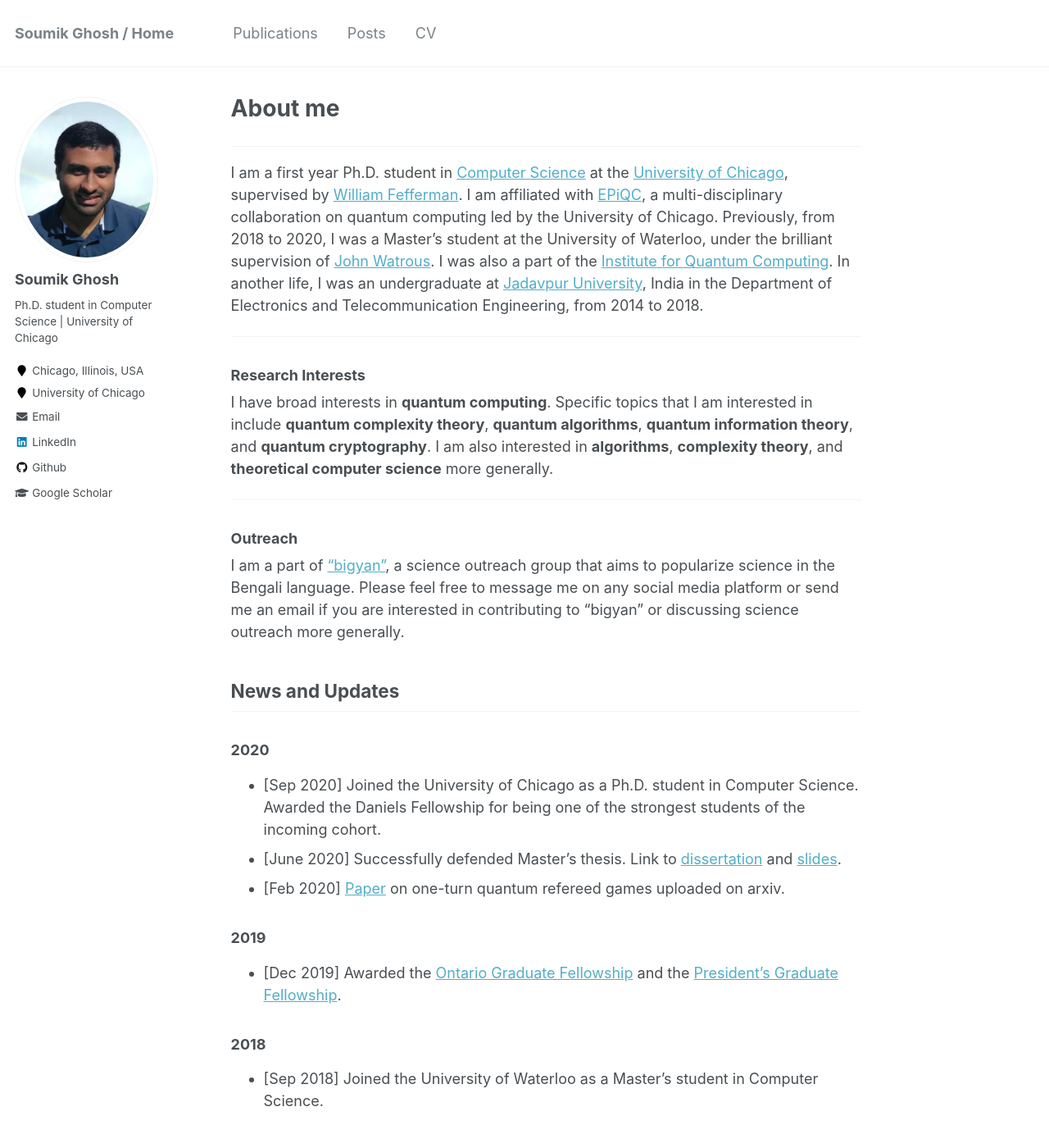
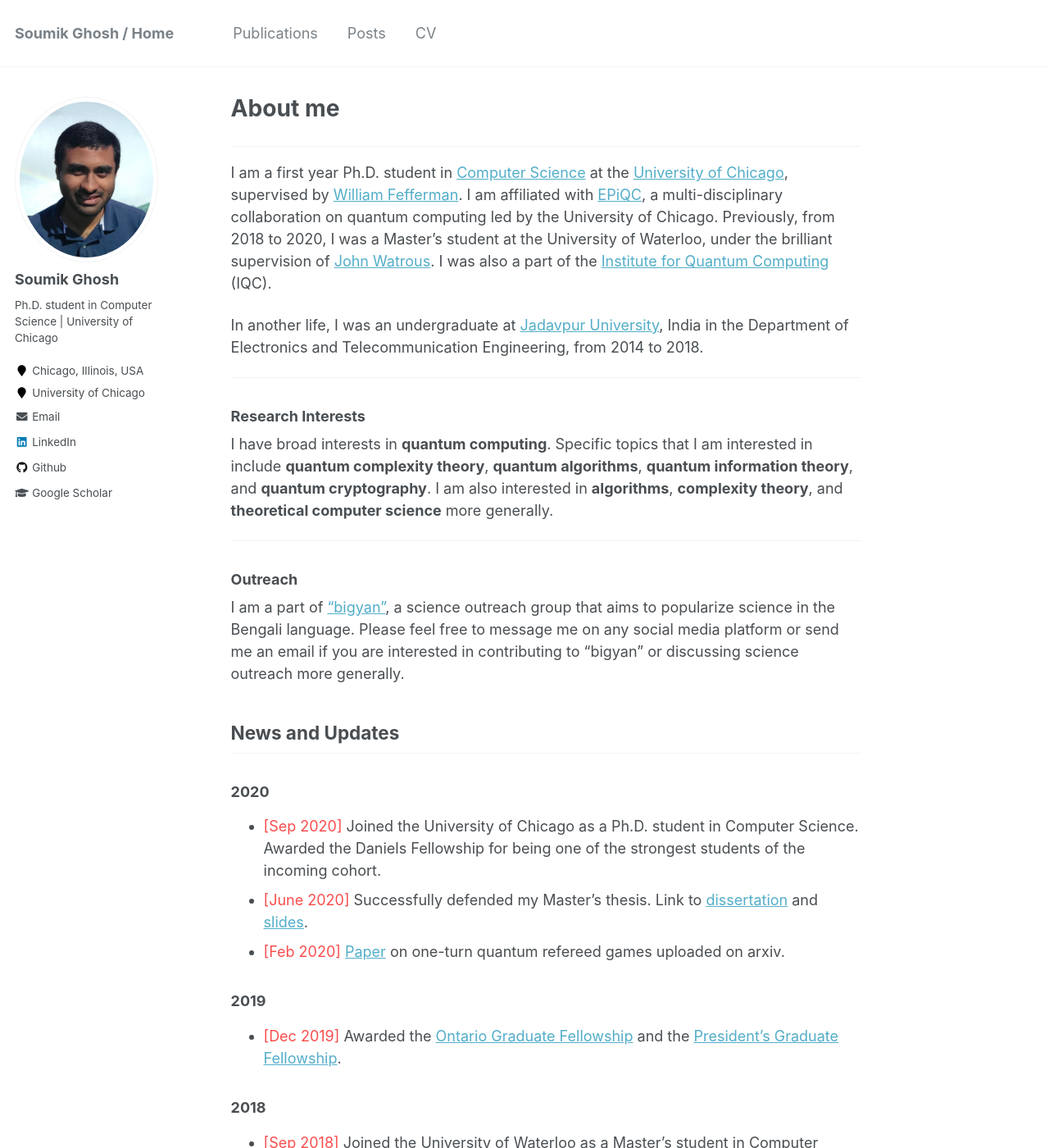
Before and after one commit to soumikghosh23/soumikghosh23.github.io, a Jekyll site: the page built from _pages/about.md, in a window 1280 px wide and 1400 px high. Shown: the whole window at 82% size. Built offline with Jekyll 4.4.1, drawn with Linux system fonts in a browser that asks for light colours; some of the changed text lies outside the part shown.

Commit message:
debugging

```diff
--- a/_pages/about.md
+++ b/_pages/about.md
@@ -9,7 +9,9 @@ redirect_from:
 ---
 
 ------
-I am a first year Ph.D. student in [Computer Science](https://computerscience.uchicago.edu){:target="_blank"} at the [University of Chicago](https://www.uchicago.edu){:target="_blank"}, supervised by [William Fefferman](http://www.billfefferman.com){:target="_blank"}. I am affiliated with [EPiQC](https://www.epiqc.cs.uchicago.edu){:target="_blank"}, a multi-disciplinary collaboration on quantum computing led by the University of Chicago. Previously, from 2018 to 2020, I was a Master's student at the University of Waterloo, under the brilliant supervision of [John Watrous](https://cs.uwaterloo.ca/~watrous/){:target="_blank"}. I was also a part of the [Institute for Quantum Computing](https://uwaterloo.ca/institute-for-quantum-computing/){:target="_blank"}. In another life, I was an undergraduate at [Jadavpur University](http://www.jaduniv.edu.in){:target="_blank"}, India in the Department of Electronics and Telecommunication Engineering, from 2014 to 2018.
+I am a first year Ph.D. student in [Computer Science](https://computerscience.uchicago.edu){:target="_blank"} at the [University of Chicago](https://www.uchicago.edu){:target="_blank"}, supervised by [William Fefferman](http://www.billfefferman.com){:target="_blank"}. I am affiliated with [EPiQC](https://www.epiqc.cs.uchicago.edu){:target="_blank"}, a multi-disciplinary collaboration on quantum computing led by the University of Chicago. Previously, from 2018 to 2020, I was a Master's student at the University of Waterloo, under the brilliant supervision of [John Watrous](https://cs.uwaterloo.ca/~watrous/){:target="_blank"}. I was also a part of the [Institute for Quantum Computing](https://uwaterloo.ca/institute-for-quantum-computing/){:target="_blank"} (IQC).
+
+In another life, I was an undergraduate at [Jadavpur University](http://www.jaduniv.edu.in){:target="_blank"}, India in the Department of Electronics and Telecommunication Engineering, from 2014 to 2018.
 
 ------
 
@@ -27,12 +29,12 @@ I am a part of ["bigyan"](https://bigyan.org.in){:target="_blank"}, a science ou
 News and Updates
 ------
 ### 2020
-- [Sep 2020] Joined the University of Chicago as a Ph.D. student in Computer Science. Awarded the Daniels Fellowship for being one of the strongest students of the incoming cohort.
-- [June 2020] Successfully defended Master's thesis. Link to [dissertation](https://uwspace.uwaterloo.ca/handle/10012/16056){:target="_blank"} and [slides](/files/slides.pdf){:target="_blank"}.
-- [Feb 2020] [Paper](https://arxiv.org/abs/2002.01509){:target="_blank"} on one-turn quantum refereed games uploaded on arxiv.
+- <span style="color:#fa4d4d">[Sep 2020]</span> Joined the University of Chicago as a Ph.D. student in Computer Science. Awarded the Daniels Fellowship for being one of the strongest students of the incoming cohort.
+- <span style="color:#fa4d4d">[June 2020]</span> Successfully defended my Master's thesis. Link to [dissertation](https://uwspace.uwaterloo.ca/handle/10012/16056){:target="_blank"} and [slides](/files/slides.pdf){:target="_blank"}.
+- <span style="color:#fa4d4d">[Feb 2020]</span> [Paper](https://arxiv.org/abs/2002.01509){:target="_blank"} on one-turn quantum refereed games uploaded on arxiv.
 
 ### 2019
-- [Dec 2019] Awarded the [Ontario Graduate Fellowship](https://uwaterloo.ca/graduate-studies-postdoctoral-affairs/awards/ontario-graduate-fellowships){:target="_blank"} and the [President's Graduate Fellowship](https://uwaterloo.ca/graduate-studies-postdoctoral-affairs/current-students/internal-waterloo-awards/presidents-graduate-scholarship){:target="_blank"}.
+- <span style="color:#fa4d4d">[Dec 2019]</span> Awarded the [Ontario Graduate Fellowship](https://uwaterloo.ca/graduate-studies-postdoctoral-affairs/awards/ontario-graduate-fellowships){:target="_blank"} and the [President's Graduate Fellowship](https://uwaterloo.ca/graduate-studies-postdoctoral-affairs/current-students/internal-waterloo-awards/presidents-graduate-scholarship){:target="_blank"}.
 
 ### 2018
-- [Sep 2018] Joined the University of Waterloo as a Master's student in Computer Science.
+- <span style="color:#fa4d4d">[Sep 2018]</span> Joined the University of Waterloo as a Master's student in Computer Science.
```
Also changed, not shown: 1 other file.
